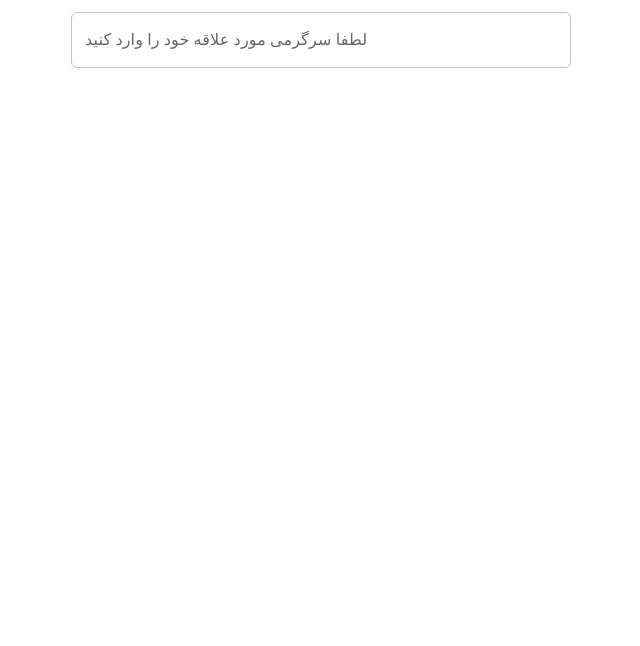
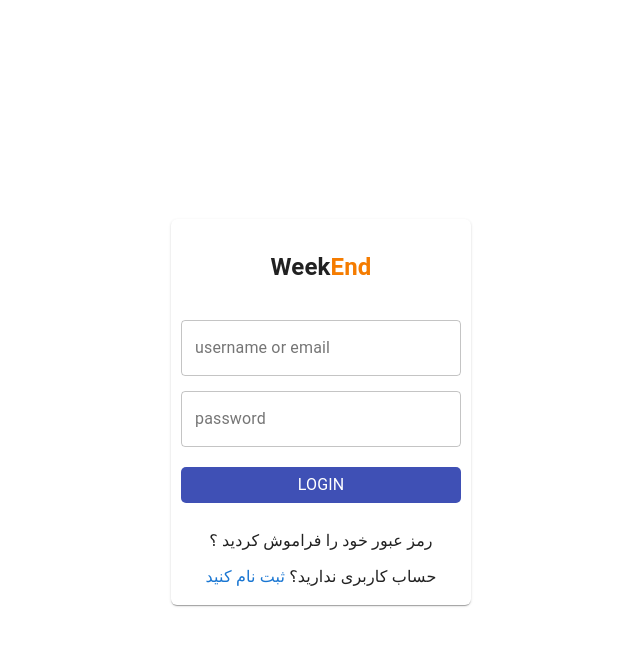
Before and after one commit to behrooz-arabzade/weekend, a Next.js app: page / in a window 1280 px wide. Shown: the top 646 px of the page, without its empty margins (319-959 px from the left). Built offline with nearby package versions, Linux system fonts and the light colour scheme.

Commit message:
add login page

```diff
--- /dev/null
+++ b/components/molecules/Login/Login.tsx
@@ -0,0 +1,81 @@
+import
+React, { FC, MouseEventHandler, useState } from 'react'
+
+import { TextField } from '@material-ui/core';
+
+import { Button, Card, Typography } from '@mui/material';
+
+
+//CSS(Style Sheets)
+import useLoginStyle from './useStyle';
+
+
+
+interface ILogin {
+    onSubmitClicked: MouseEventHandler<HTMLButtonElement>;
+    onRegisterClicked: MouseEventHandler<HTMLButtonElement>;
+    onForgetPasswordClicked: MouseEventHandler<HTMLButtonElement>;
+}
+
+
+interface IData {
+    data: {
+        user: string;
+        password: string;
+    }
+}
+
+const Login: FC<ILogin> = ({
+    onSubmitClicked,
+    onRegisterClicked,
+    onForgetPasswordClicked,
+
+}) => {
+
+    const { classes, cx } = useLoginStyle();
+
+    const [data, setData] = useState<IData["data"]>({
+        user: "",
+        password: ""
+    });
+
+    const cheangeHandler = (e: any) => {
+        setData({ ...data, [e.target.name]: e.target.value })
+    };
+
+    const submitHandler = () => {
+        onSubmitClicked(data);
+    };
+
+    const registerHandler = () => {
+        onRegisterClicked();
+    };
+
+    const forgetPasswordHandler = () => {
+        onForgetPasswordClicked();
+    }
+
+    return (
+        <div>
+            <Card className={cx(classes.root)}>
+                <Typography className={cx(classes.logo)}><h2>Week<span className={cx(classes.spanLogo)}>End</span></h2></Typography>
+                <TextField name="user" onChange={cheangeHandler} value={data.user} fullWidth className={cx(classes.user)} variant="outlined" label="username or email " />
+                <br />
+                <TextField name="password" onChange={cheangeHandler} value={data.password} fullWidth type="password" variant="outlined" label="password " />
+                <br />
+                <div className={cx(classes.loginButton)}>
+                    <Button onClick={submitHandler} className={cx(classes.colorButton)} ><Typography>Login</Typography></Button>
+                </div>
+                <div className={cx(classes.forgetButton)}>
+                    <Button onClick={forgetPasswordHandler} color="inherit"><Typography>رمز عبور خود را فراموش کردید ؟</Typography></Button>
+                </div>
+                <div className={cx(classes.registerButton)}>
+                    <Button onClick={registerHandler} color="inherit"><Typography mr={1} color="primary"> ثبت نام کنید  </Typography> <Typography >  حساب کاربری ندارید؟ </Typography></Button>
+                </div>
+
+            </Card>
+        </div>
+    )
+}
+
+export default Login;
--- /dev/null
+++ b/components/molecules/Login/useStyle.ts
@@ -0,0 +1,37 @@
+import { makeStyles } from "tss-react/mui";
+
+const useLoginStyle = makeStyles()((theme) => ({
+    root: {
+            padding:10,
+            width:"300px",
+      },
+      logo: {
+        textAlign:"center",
+        },
+        spanLogo:{
+            color:theme.palette.baseColor,
+        },
+        user:{
+            margin:"15px 0px  !important"
+        },
+        loginButton:{
+            display:"flex",
+            justifyContent:"center",
+            margin:"20px 0px",
+            borderRadius:"5px",
+            background:"#3F50B5",
+        },
+        colorButton:{
+            color:"#fff"
+        },
+        forgetButton:{
+            display:"flex",
+            justifyContent:"center",
+        },
+        registerButton:{
+            display:"flex",
+            justifyContent:"center"
+        }
+      }
+    ));
+export default useLoginStyle;
--- a/components/shared/SearchBox.tsx
+++ /dev/null
@@ -1,31 +0,0 @@
-import React,
-{useState, FC}
-from 'react'
-
-import {
-    TextField
-} from '@mui/material';
-
-
-//Style(JSS)
-import useSharedStyle from '../shared/useSharedStyle';
-
-
-
-const SearchBox:FC = () => {
-    const { classes, cx } = useSharedStyle();
-    const [tagName , setTagName] =  useState<string>("")
-    return (
-        <div>
-            <TextField
-                className={cx(classes.root)}
-                label=" لطفا سرگرمی مورد علاقه خود را وارد کنید"
-                name="search"
-                value={tagName}
-                onChange={(e:any)=>{setTagName(e.target.value)}}
-            />
-        </div>
-    )
-}
-
-export default SearchBox
--- a/components/shared/useSharedStyle.ts
+++ /dev/null
@@ -1,20 +0,0 @@
-import { textAlign } from "@mui/system";
-import { makeStyles } from "tss-react/mui";
-
-
-
-
-const useSharedStyle = makeStyles()((theme) => ({
-    root: {
-        [theme.breakpoints.down("sm")]: {
-            width: 300,
-          },
-          [theme.breakpoints.up("sm")]: {
-            width: 500,
-          },
-          direction:"rtl",
-          textAlign:"right"
-    },
-  }));
-
-export default useSharedStyle;
--- a/mui/palette.ts
+++ b/mui/palette.ts
@@ -1,5 +1,6 @@
 const palette = {
   selectedTagCard: "#d6d6d6",
+  baseColor: "#F57C00",
 };
 
 export default palette;
--- a/pages/index.tsx
+++ b/pages/index.tsx
@@ -1,7 +1,7 @@
 import type { NextPage } from "next";
 
 // Components
-import SearchBox from "components/Shared/SearchBox";
+import Login from "components/molecules/Login/Login";
 
 
 
@@ -19,13 +19,23 @@
 import { Grid } from "@mui/material";
 
 
+
 const Home: NextPage = () => {
   return (
     <div className={styles.container}>
       <Container>
-        <Grid display="flex" justifyContent="center" mt={3}>
-      <SearchBox />
-      </Grid>
+        <Grid display="flex" sx={{height:"100vh"}} justifyContent="center" alignItems="center" mt={3}>
+          <Login onSubmitClicked={(data) => {
+            console.log("user login", data)
+          }}
+            onRegisterClicked={() => {
+              console.log("register")
+            }}
+            onForgetPasswordClicked={()=> {
+              console.log("forgetPassword")
+            }}
+          />
+        </Grid>
       </Container>
     </div>
   );
```
